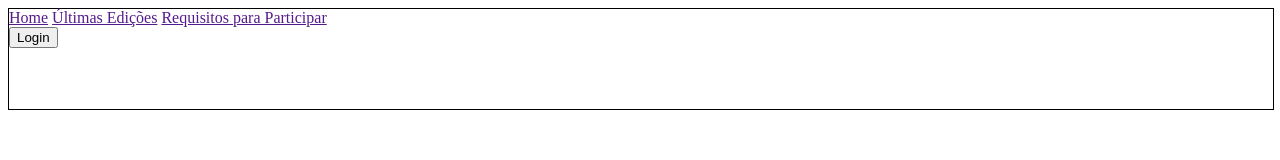
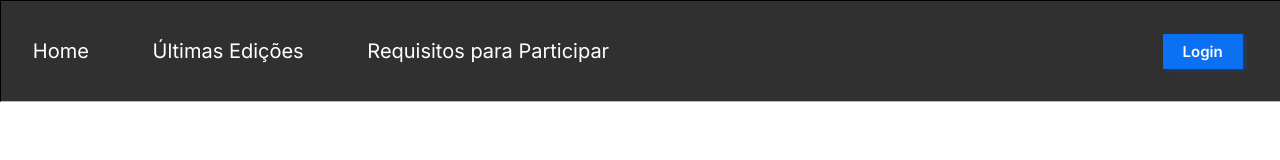
Before and after one commit to toniolivei/bootcampdnc, a plain HTML site: page index.html in a window 1280 px wide. Drawn offline with Linux system fonts and the light colour scheme.

Commit message:
Criação do Style CSS do menu.

```diff
--- a/index.html
+++ b/index.html
@@ -4,13 +4,8 @@
     <meta charset="UTF-8">
     <meta name="viewport" content="width=device-width, initial-scale=1.0">
     <title>Bootcamp DNC</title>
-    <style>
-        #principal{
-            width: 100%;
-            height: 100px;
-            border: 1px solid black;
-        }
-    </style>
+    <link rel="stylesheet" href="style.css">
+
 </head>
 <body>
     <nav id="principal">
--- /dev/null
+++ b/style.css
@@ -0,0 +1,50 @@
+@import url('https://fonts.googleapis.com/css2?family=Inter:wght@100..900&display=swap');
+
+body{
+    margin: 0px;
+    padding: 0px;
+}
+#principal{
+    width: 100%;
+    height: 100px;
+    border: 1px solid black;
+    background-color: #303030;
+    display: flex;
+    justify-content: space-between;
+    align-items: center;
+    border-bottom: 1px solid #bababa;
+}
+
+#menu{
+    display: flex;
+    width: 50%;
+    justify-content: space-around;
+    align-items: center;
+
+}
+
+#principal div a{
+    font-family: "Inter";
+    font-size: 20px;
+    font-weight: 600px;
+    color: white;
+    text-decoration: none;
+}
+
+    #principal div a:hover{
+        color: #CCCCCC;
+    }
+
+#principal button{
+    margin-right: 3%;
+    background-color: #0C70F2;
+    border: 0px;
+    height: 35px;
+    width: 80px;
+    font-family: "Inter";
+    font-size: 15px;
+    font-weight: 600;
+    color: white;
+    box-shadow: 3px 2px 4px rgba(12, 112, 242, 0.25);
+    cursor: pointer;
+}
```
